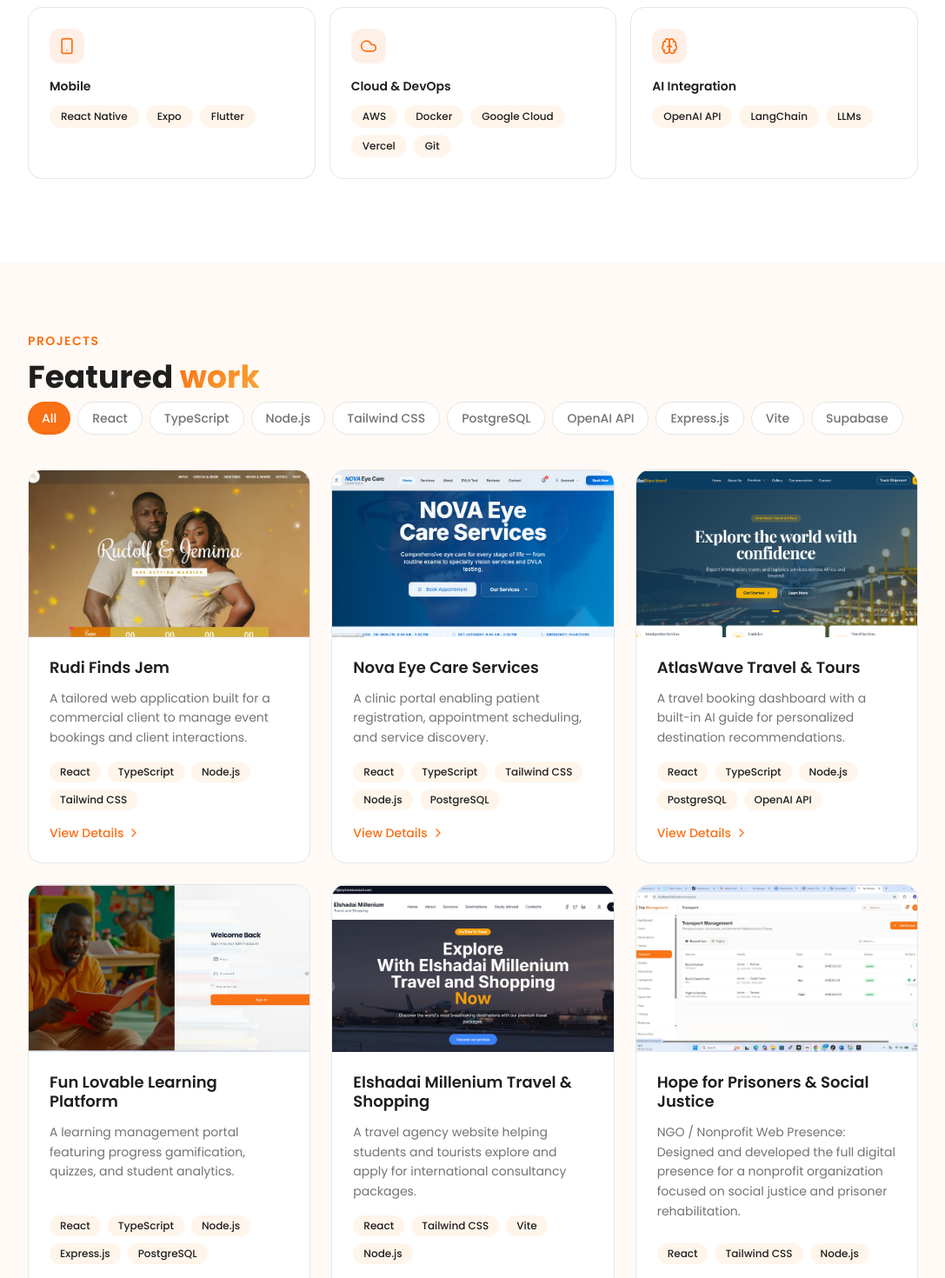
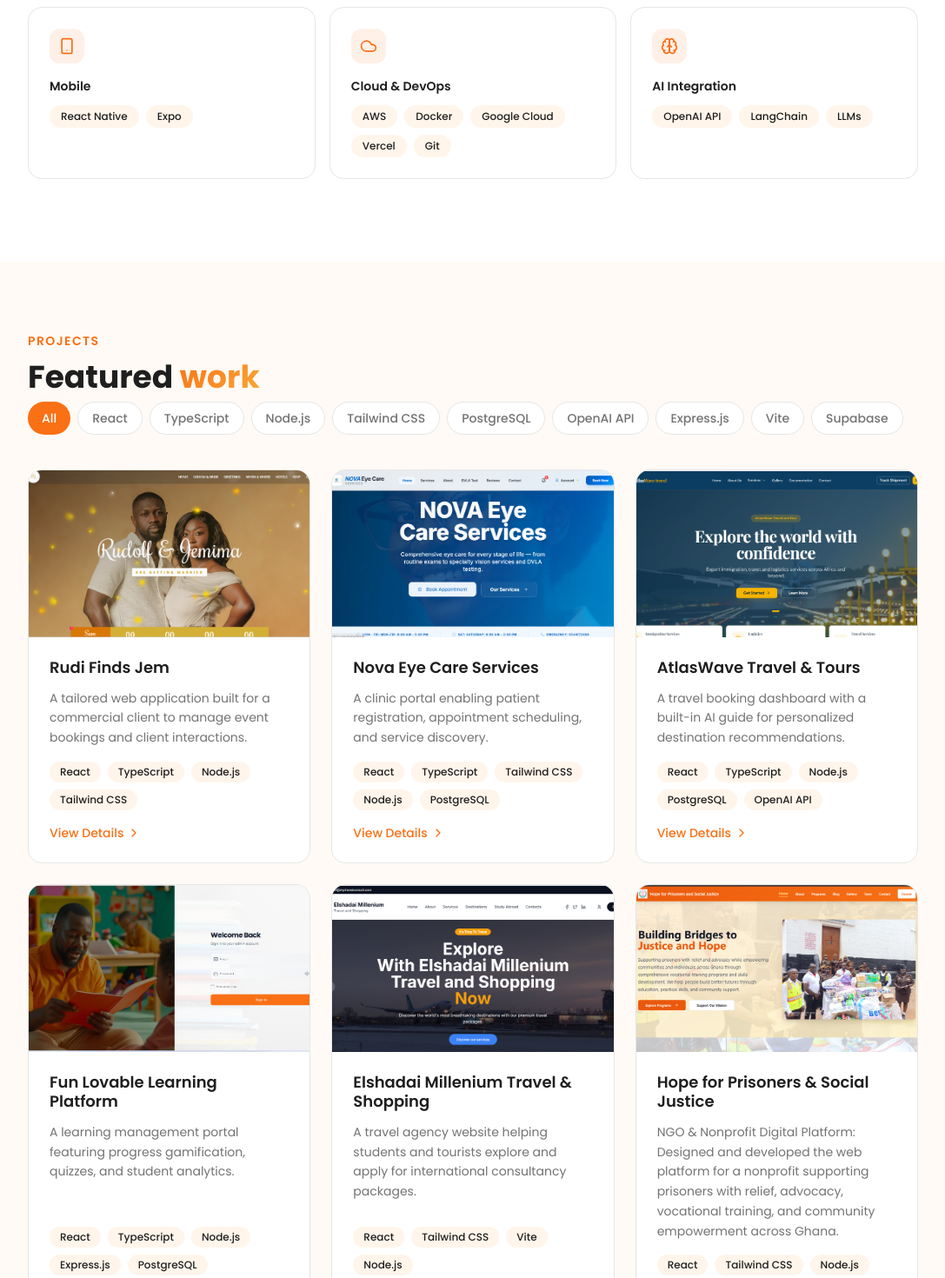
Before and after one commit to Darlington-s-store/rawlingsdportfolio, a React (Vite) app: page / in a window 1280 px wide. Shown: the part 2320-3790 px from the top of the page at 87% size, without its empty margins (96-1183 px from the left). Built offline with nearby package versions, Linux system fonts and the light colour scheme; no server answers; the HTML template or start-up script is replaced by a standard one.

Commit message:
feat: add project data and implement interactive tech stack section for portfolio filtering

```diff
--- a/src/components/TechStackSection.tsx
+++ b/src/components/TechStackSection.tsx
@@ -23,7 +23,7 @@ const categories = [
   {
     title: "Mobile",
     icon: Smartphone,
-    techs: ["React Native", "Expo", "Flutter"],
+    techs: ["React Native", "Expo"],
   },
   {
     title: "Cloud & DevOps",
--- a/src/data/projects.ts
+++ b/src/data/projects.ts
@@ -1,5 +1,5 @@
 import projectWedding from "@/assets/wedding.png";
-import projectTransport from "@/assets/Trip.jpeg";
+import projectHope from "@/assets/hope-for-prisoners.png";
 import projectEcommerce from "@/assets/project-ecommerce.jpg";
 import projectTravel from "@/assets/image.png";
 import projectLearning from "@/assets/fun.png";
@@ -83,12 +83,12 @@ export const projects: Project[] = [
   {
     id: 6,
     title: "Hope for Prisoners & Social Justice",
-    description: "NGO / Nonprofit Web Presence: Designed and developed the full digital presence for a nonprofit organization focused on social justice and prisoner rehabilitation.",
+    description: "NGO & Nonprofit Digital Platform: Designed and developed the web platform for a nonprofit supporting prisoners with relief, advocacy, vocational training, and community empowerment across Ghana.",
     techs: ["React", "Tailwind CSS", "Node.js"],
-    features: ["Resource management", "Independent updates", "Low bandwidth performance"],
-    problem: "The nonprofit needed an accessible, fast digital presence to reach audiences on low-bandwidth connections and allow staff to update resources independently.",
-    solution: "Designed and developed a highly optimized, fully accessible React web application with content management capabilities.",
-    image: projectTransport,
+    features: ["Advocacy & relief showcases", "Vocational training programs", "Community donation flows", "Low-bandwidth accessibility"],
+    problem: "The nonprofit needed an accessible, fast digital presence to showcase their humanitarian mission, reach supporters across Ghana, and allow staff to share updates and collect donations.",
+    solution: "Designed and developed an optimized, responsive web application highlighting their relief programs, vocational training initiatives, and community support channels.",
+    image: projectHope,
     live: "https://hopeforprisonersandsocialjustice.org/",
   },
   {
```
Also changed, not shown: src/assets/hope-for-prisoners.png (added).
